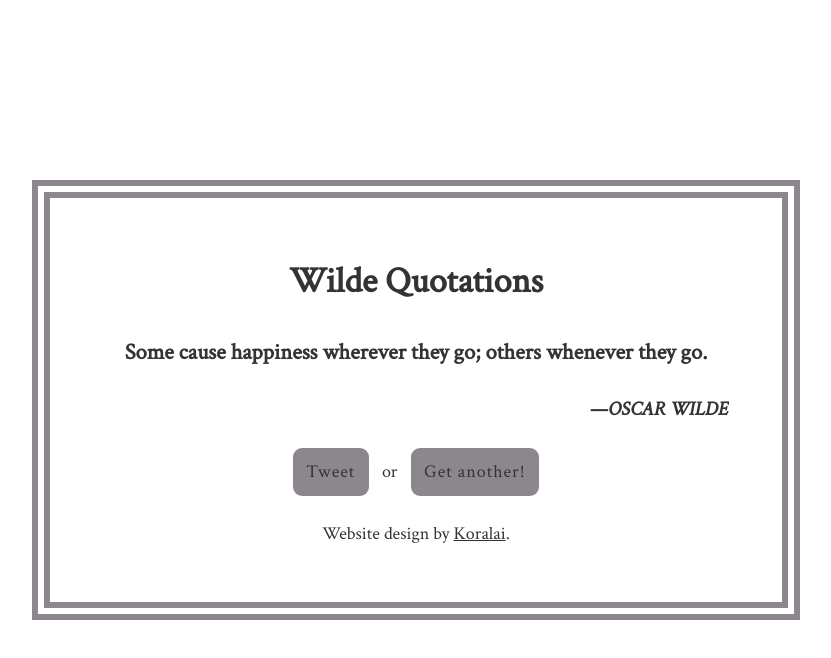
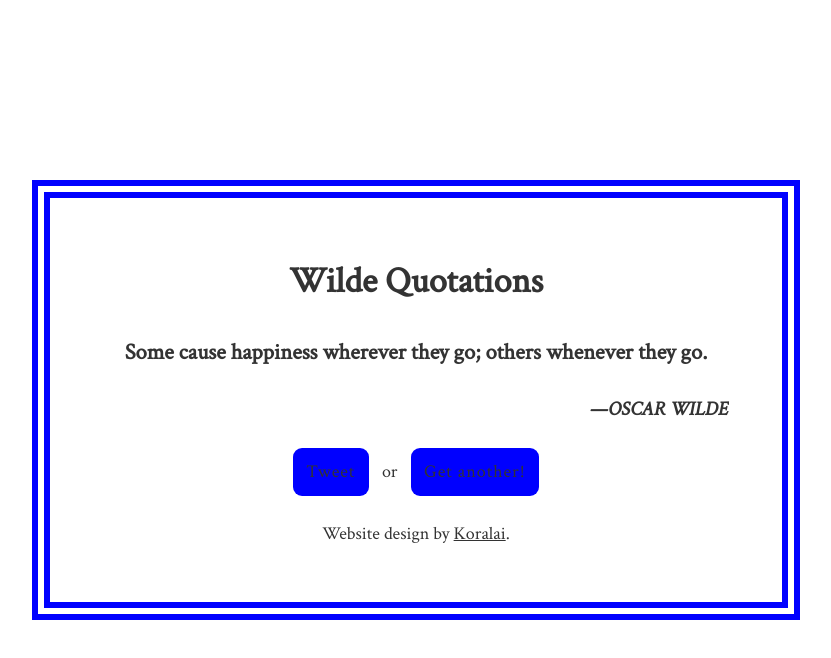
Before and after one commit to Koralai/wilde-quotes, a plain HTML site: page index.html in a window 1280 px wide. Both pictures are taken after a click on the button "Get another!". Shown: the whole page, without its empty margins (224-1055 px from the left). Drawn offline with nearby package versions, Linux system fonts and the light colour scheme.

Commit message:
Made custom random color/random hover color functionality

```diff
--- a/main.js
+++ b/main.js
@@ -13,28 +13,39 @@ var quotes = [
     "Some cause happiness wherever they go; others whenever they go.",
 ];
 
+var colorList = [
+  ['red', 'black'],
+  ['blue', 'silver'],
+  ['green', 'yellow'],
+];
+
 function getRandomInt(min, max) {
     min = Math.ceil(min);
     max = Math.floor(max);
-    return Math.floor(Math.random() * (max - min)) + min; //The maximum is exclusive and the minimum is inclusive
-  }
+    return Math.floor(Math.random() * (max - min)) + min; //  The maximum is exclusive and the minimum is inclusive
+  };
 
-function getRandomColor() {
-    var letters = '789ABCD';
-    var color = '#';
-    for (var i = 0; i < 6; i++) {                       //6 because of the hexidecimal format
-      color += letters[Math.floor(Math.random() * 6)];
-    }
-    return color;
-  }
+function getRandomColorIndex () {
+  return Math.floor(Math.random() * colorList.length); //  0 is included and colorList.length is excluded because of Math.floor
+};
 
-$("#quote-text").html(quotes[getRandomInt(0,quotes.length)]);
+$("#quote-text").html(quotes[getRandomInt(0,quotes.length)]);   //  Gets the value of a random index of the quotes array
 
 $("#btn-get").click(function(){
-    var randomColor = getRandomColor();
-    $("#quote-text").html(quotes[getRandomInt(0,quotes.length)]); //Gets the "text" value of the object at a random index of the array
+    var randomColorIndex = getRandomColorIndex();
+    var randomColor = colorList[randomColorIndex][0];
+    var hoverColor = colorList[randomColorIndex][1];
+    $("#quote-text").html(quotes[getRandomInt(0,quotes.length)]);
     $(".quote").css("border-color", randomColor);
-    $("button").css("background", randomColor);
+    $("button").css("background-color", randomColor);
+
+    var onHoverBegin = function () {
+      $(this).css("background-color", hoverColor);
+    };
+    var onHoverEnd = function () {
+      $(this).css("background-color", randomColor);
+    };
+    $("button").hover(onHoverBegin, onHoverEnd);
 });
 
 });
--- a/styles.css
+++ b/styles.css
@@ -34,7 +34,6 @@
     background: white;
     border: 1rem lightskyblue;
     border-style: double;
-    transition: border-color .5s linear;
 }
 
 h1 {
@@ -67,7 +66,6 @@ button {
 
 button:hover {
     background: deepskyblue;
-    transition: background-color .4s linear;
 }
 
 a:hover {
```
